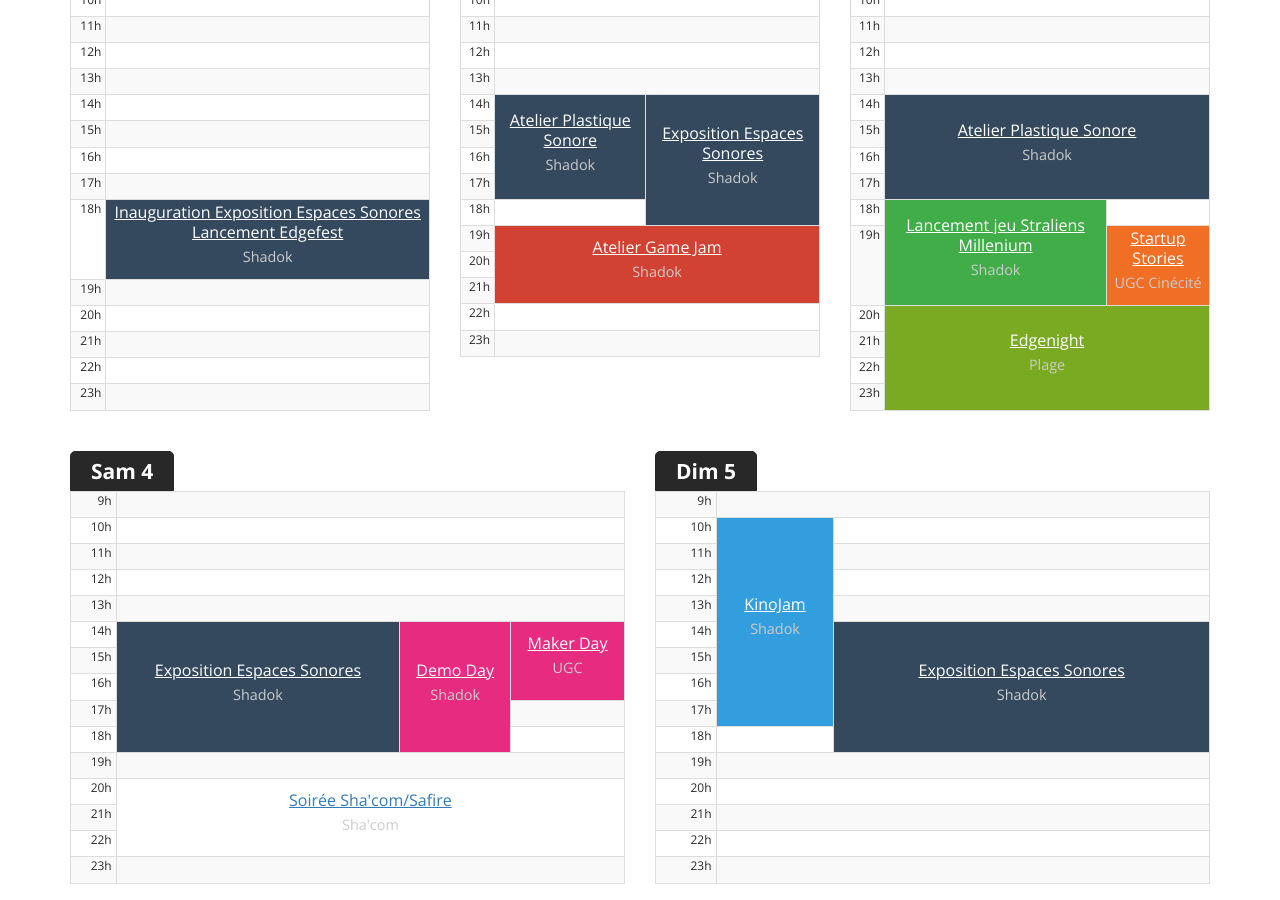
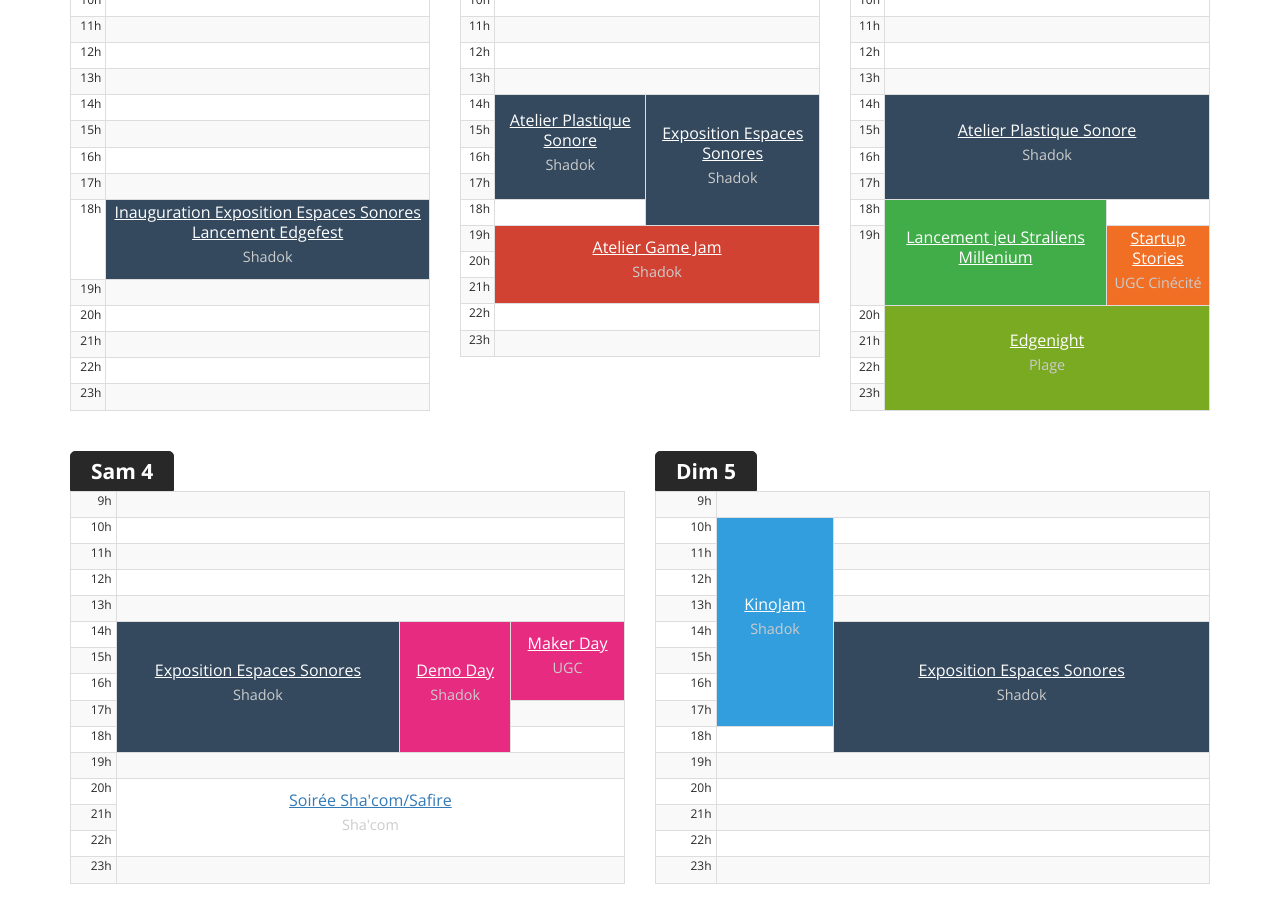
Before and after one commit to AlsaceDigitale/www.edgefest.fr-2019-temporary, a Jekyll site: the page built from index.html, in a window 1280 px wide and 900 px high, scrolled down 1625 px. Built offline with Jekyll 4.4.1, drawn with Linux system fonts in a browser that asks for light colours; nearby versions of some CDN libraries; some web fonts are replaced.

Commit message:
Update day3.html

```diff
--- a/_includes/day3.html
+++ b/_includes/day3.html
@@ -45,7 +45,7 @@
           <a href="/straliensmillenium.html">
               Lancement jeu Straliens Millenium
           </a>
-          <p class="subtitle">Shadok</p>
+          <p class="subtitle"></p>
         </td>
         <td></td>
       </tr>
```
